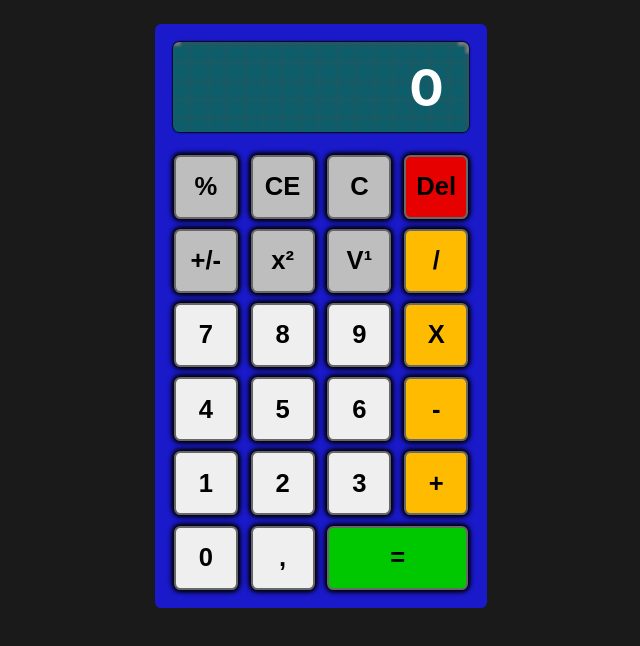
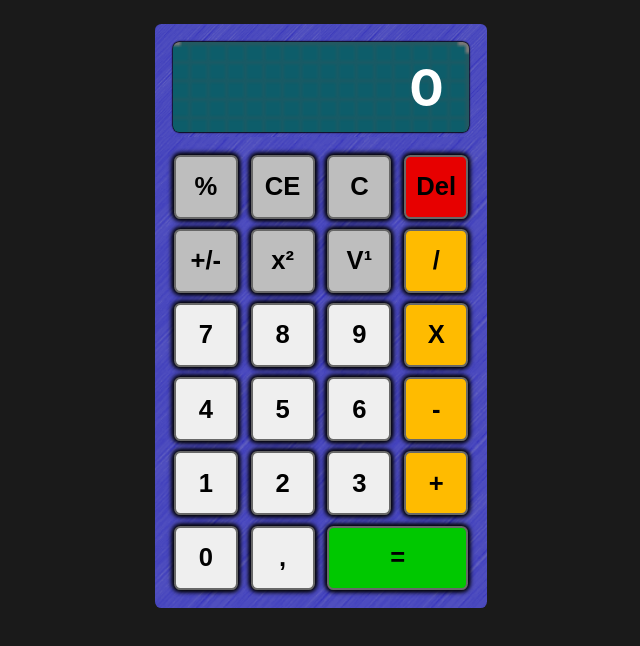
Before and after one commit to lutinmaviou/tdd-react-typescript, a React (Create React App) app: page / in a window 1280 px wide. Shown: the top 646 px of the page, without its empty margins (319-959 px from the left). Built offline with nearby package versions, Linux system fonts and the light colour scheme.

Commit message:
style(calculator): add background metallic texture

```diff
--- a/src/App.css
+++ b/src/App.css
@@ -14,8 +14,10 @@
 main {
   width: 24%;
   max-height: 20vw;
-  background-color: rgb(26, 26, 203);
   border-radius: 0.5vw;
   color: white;
   padding: 1vw;
+  background: url('../public/img/brushed-alum.png');
+  background-size: cover;
+  background-color: rgb(3, 0, 185);
 }
--- a/src/components/ButtonsWrapper/ButtonsWrapper.css
+++ b/src/components/ButtonsWrapper/ButtonsWrapper.css
@@ -3,8 +3,10 @@
   display: flex;
   flex-wrap: wrap;
   justify-content: space-around;
-  background-color: rgb(26, 26, 203);
   border-radius: 0.5vw;
   padding: 1vw;
   margin-left: -1vw;
+  background: url('../../../public/img/brushed-alum.png');
+  background-size: cover;
+  background-color: rgb(3, 0, 185);
 }
```
Also changed, not shown: public/img/brushed-alum.png (added).
